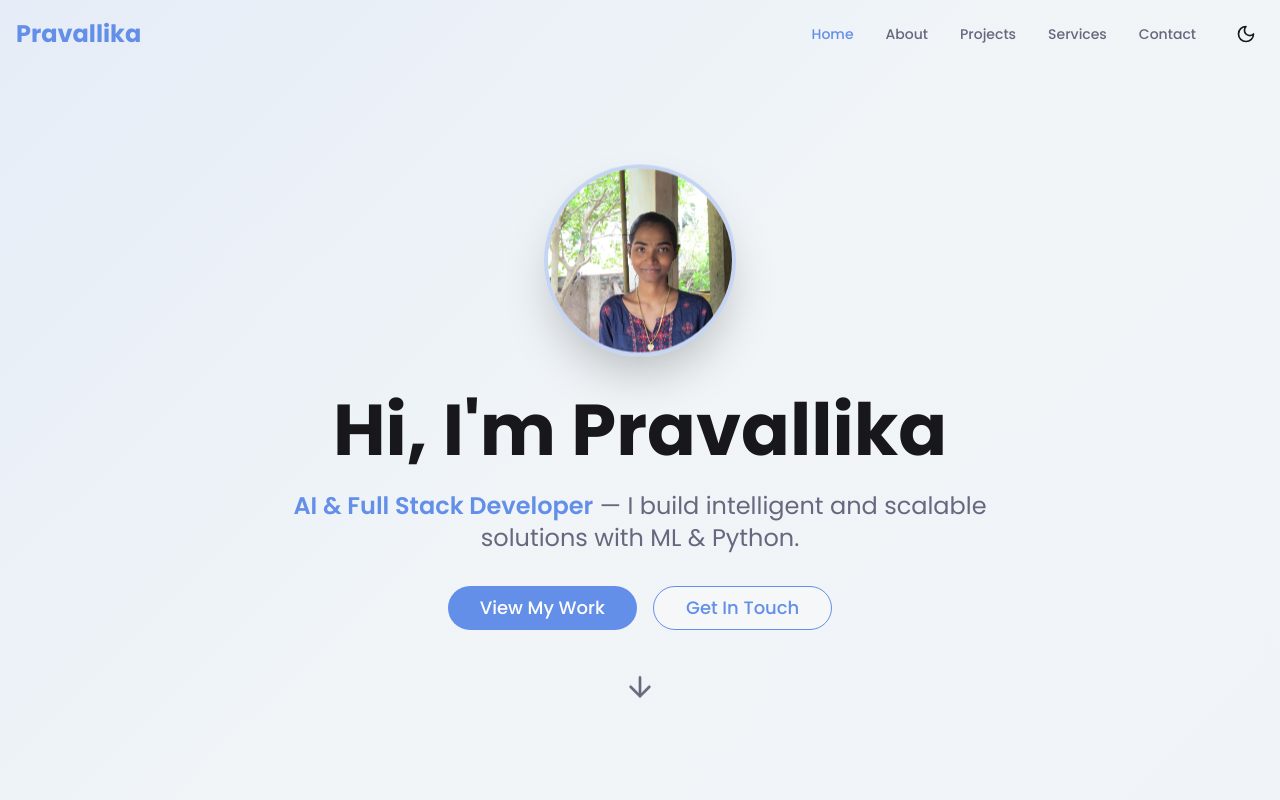
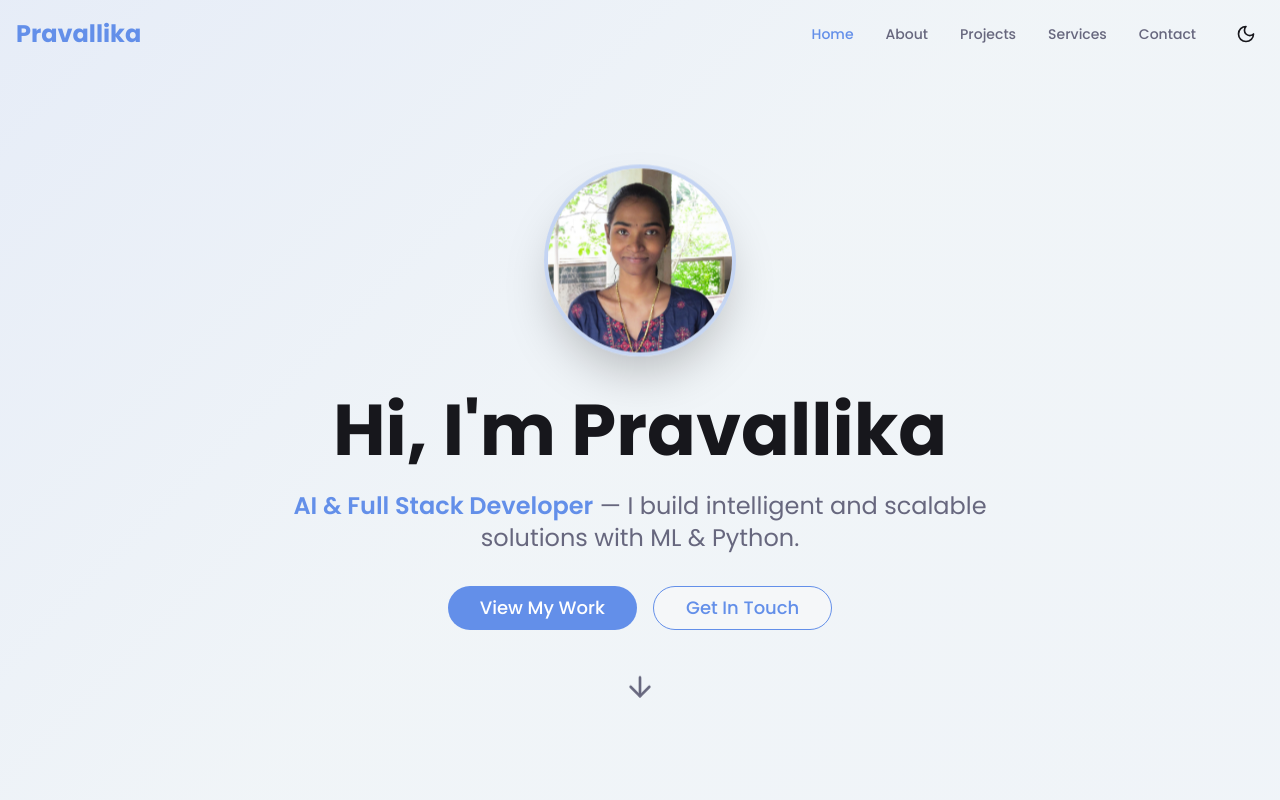
Before and after one commit to pataballapravallika/pravallika-portfolio-site, a React (Vite) app: page / in a window 1280 px wide. Shown: the top 800 px of the page. Built offline with nearby package versions, Linux system fonts and the light colour scheme.

Commit message:
Visual edit in Lovable
Edited UI in Lovable

```diff
--- a/src/components/Hero.tsx
+++ b/src/components/Hero.tsx
@@ -12,7 +12,7 @@ const Hero: React.FC<HeroProps> = ({
         <div className="animate-fade-in">
           <div className="mb-8 flex justify-center">
             <div className="relative">
-              <img alt="Pravallika Pataballa" className="w-48 h-48 rounded-full object-cover shadow-2xl border-4 border-primary/30 animate-float" src="/lovable-uploads/40369861-d860-4257-92e7-397463734473.jpg" />
+              <img alt="Pravallika Pataballa" className="w-48 h-48 rounded-full object-cover shadow-2xl border-4 border-primary/30 animate-float" src="/lovable-uploads/d00e7764-1377-45ec-b1e5-5d2151c1c4de.jpg" />
               <div className=""></div>
             </div>
           </div>
```
Also changed, not shown: public/lovable-uploads/d00e7764-1377-45ec-b1e5-5d2151c1c4de.jpg (added).
